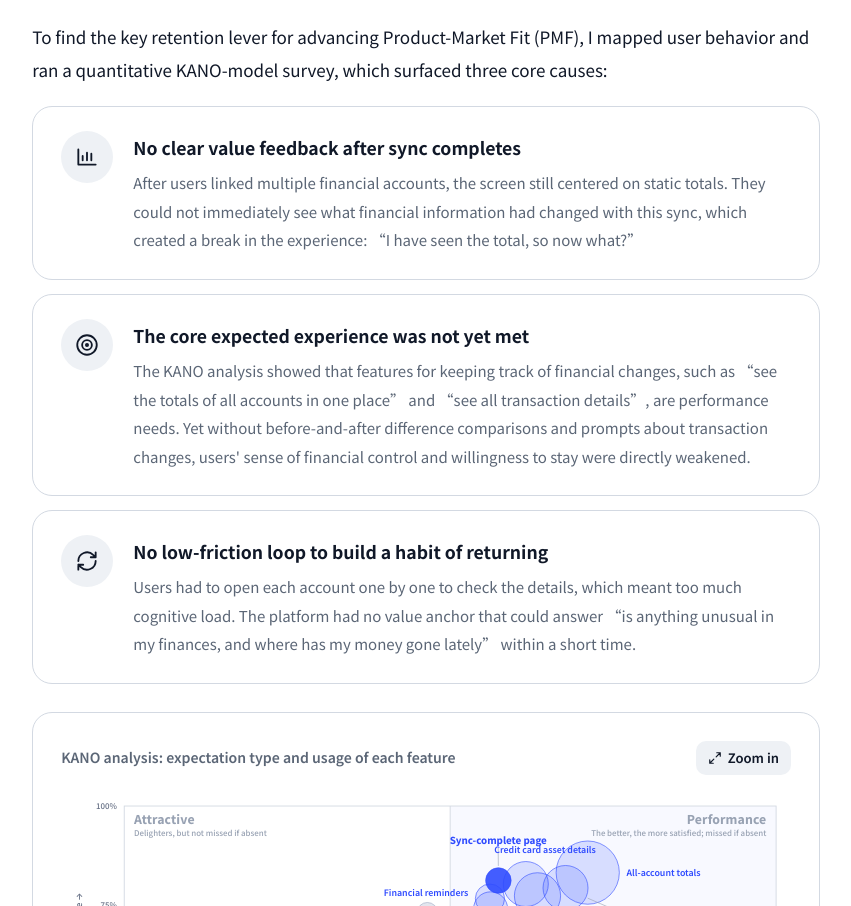
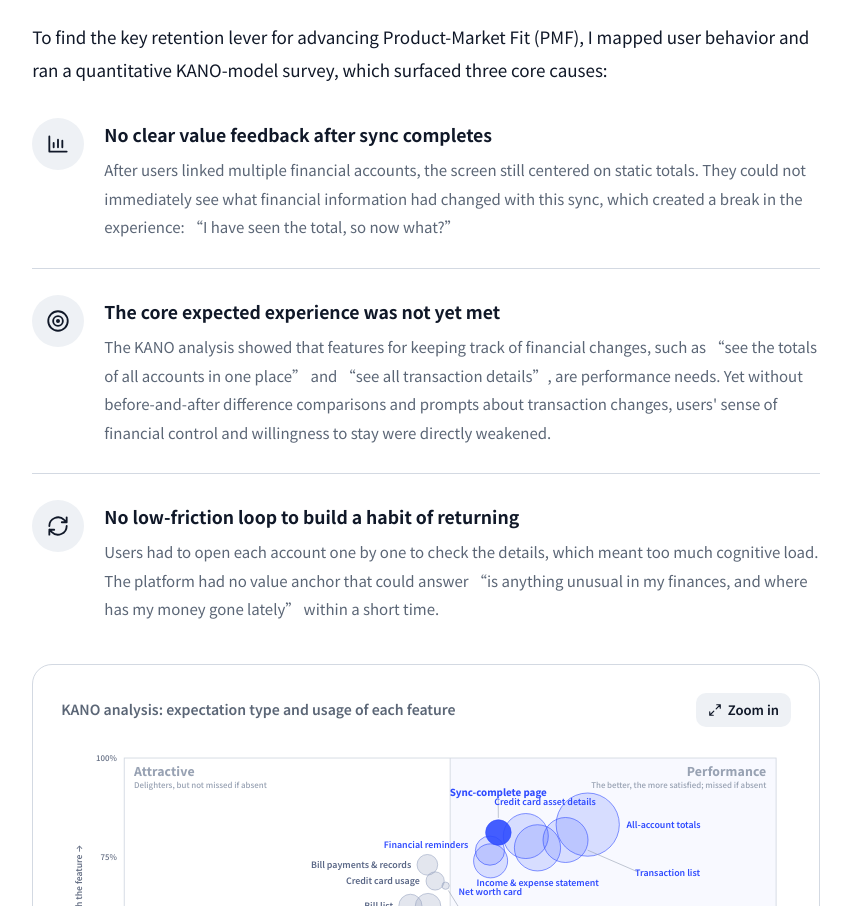
Before and after one commit to hsinjou-feng/portfolio, a plain HTML site: page works/sync-complete.html in a window 1280 px wide. Shown: the part 1041-1947 px from the top of the page, without its empty margins (364-1215 px from the left). Drawn offline with Linux system fonts and the light colour scheme.

Commit message:
Remove card frames from sync-complete problem insight

```diff
--- a/works/sync-complete.html
+++ b/works/sync-complete.html
@@ -557,6 +557,12 @@ footer .wrap { display: flex; justify-content: space-between; gap: 16px; flex-wr
   .sp-prob .card { grid-template-columns: 1fr; gap: 14px; padding: 22px; }
 }
 
+.sp-prob { gap: 0; }
+.sp-prob .card { padding: 26px 0; border: 0; border-radius: 0; background: transparent; border-top: 1px solid var(--line); }
+.sp-prob .card:first-child { border-top: 0; padding-top: 12px; }
+.sp-prob .card:last-child { padding-bottom: 12px; }
+@media (max-width: 700px) { .sp-prob .card { padding: 22px 0; } }
+
 .dl { margin-top: 24px; display: grid; gap: 20px; }
 .dl-card { padding: 28px; border: 1px solid var(--line); border-radius: var(--radius); background: var(--surface); }
 .dl-card .tag { display: block; margin-bottom: 6px; font-size: 13px; font-weight: 600; color: var(--accent); }
```
